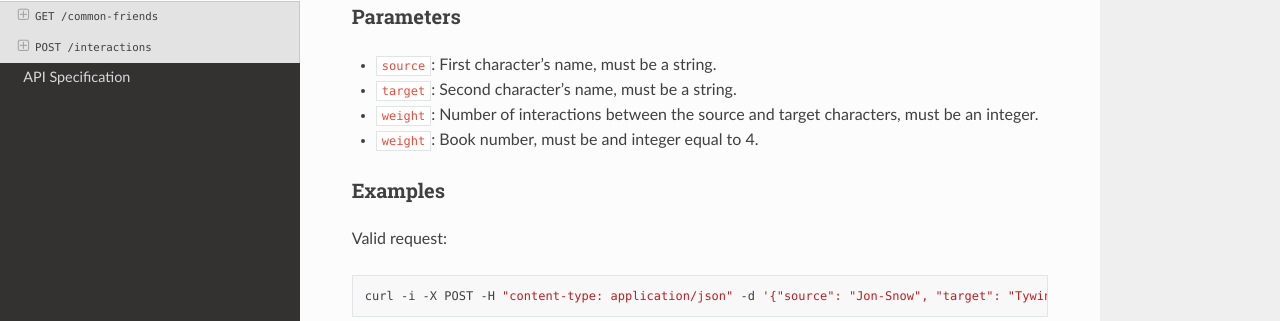
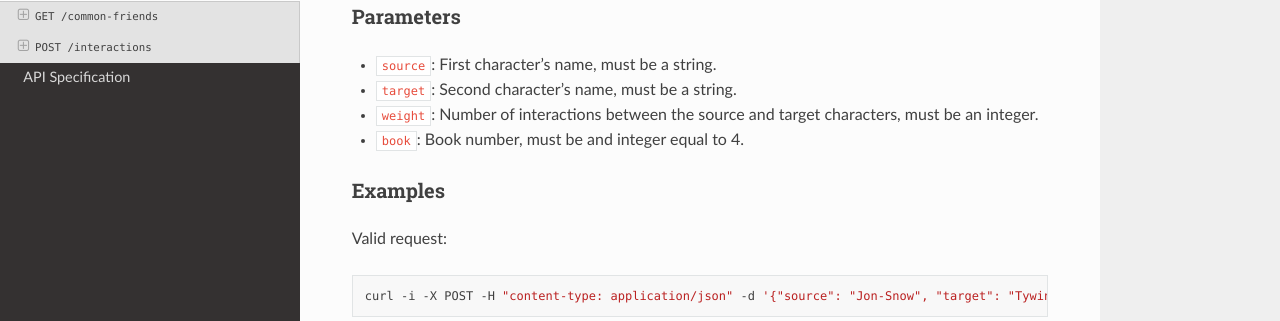
Before and after one commit to victorrenop/meli-challenge, a Sphinx documentation site: the page built from docs/rest_api.md, in a window 1280 px wide and 900 px high, scrolled down 833 px. Shown: the part 195-516 px from the top of the window. Built offline with Sphinx 7.4.7 and the Read the Docs theme 2.0.0, drawn with Linux system fonts in a browser that asks for light colours.

Commit message:
Fixed wrong parameter name in rest api docs. Fixed README.

```diff
--- a/docs/rest_api.md
+++ b/docs/rest_api.md
@@ -37,7 +37,7 @@ Returns 400 if there was a schema error with the payload or if a invalid book wa
 - `source`: First character's name, must be a string.
 - `target`: Second character's name, must be a string.
 - `weight`: Number of interactions between the source and target characters, must be an integer.
-- `weight`: Book number, must be and integer equal to 4.
+- `book`: Book number, must be and integer equal to 4.
 
 ### Examples
 Valid request:
```
Also changed, not shown: README.md (+1 -1 lines).
